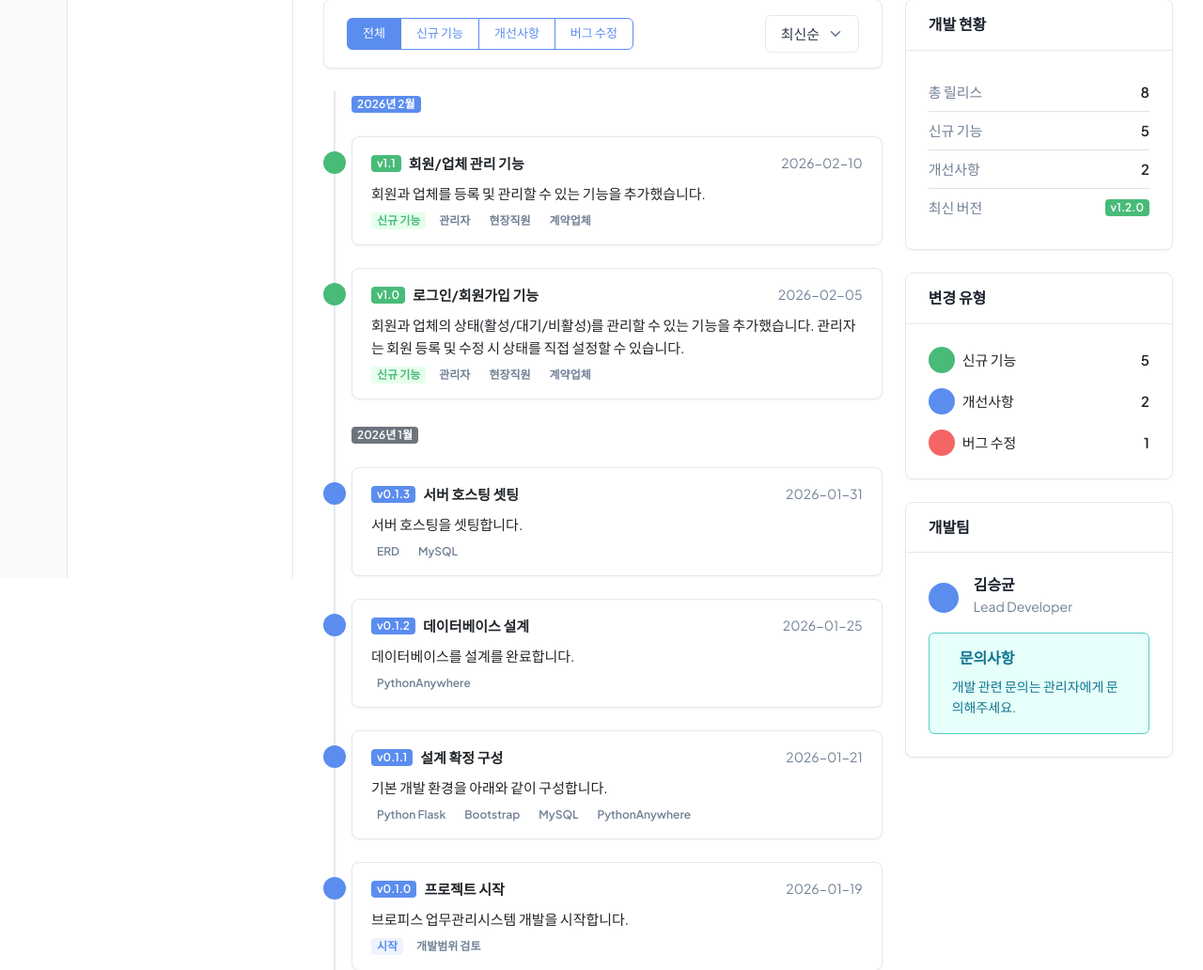
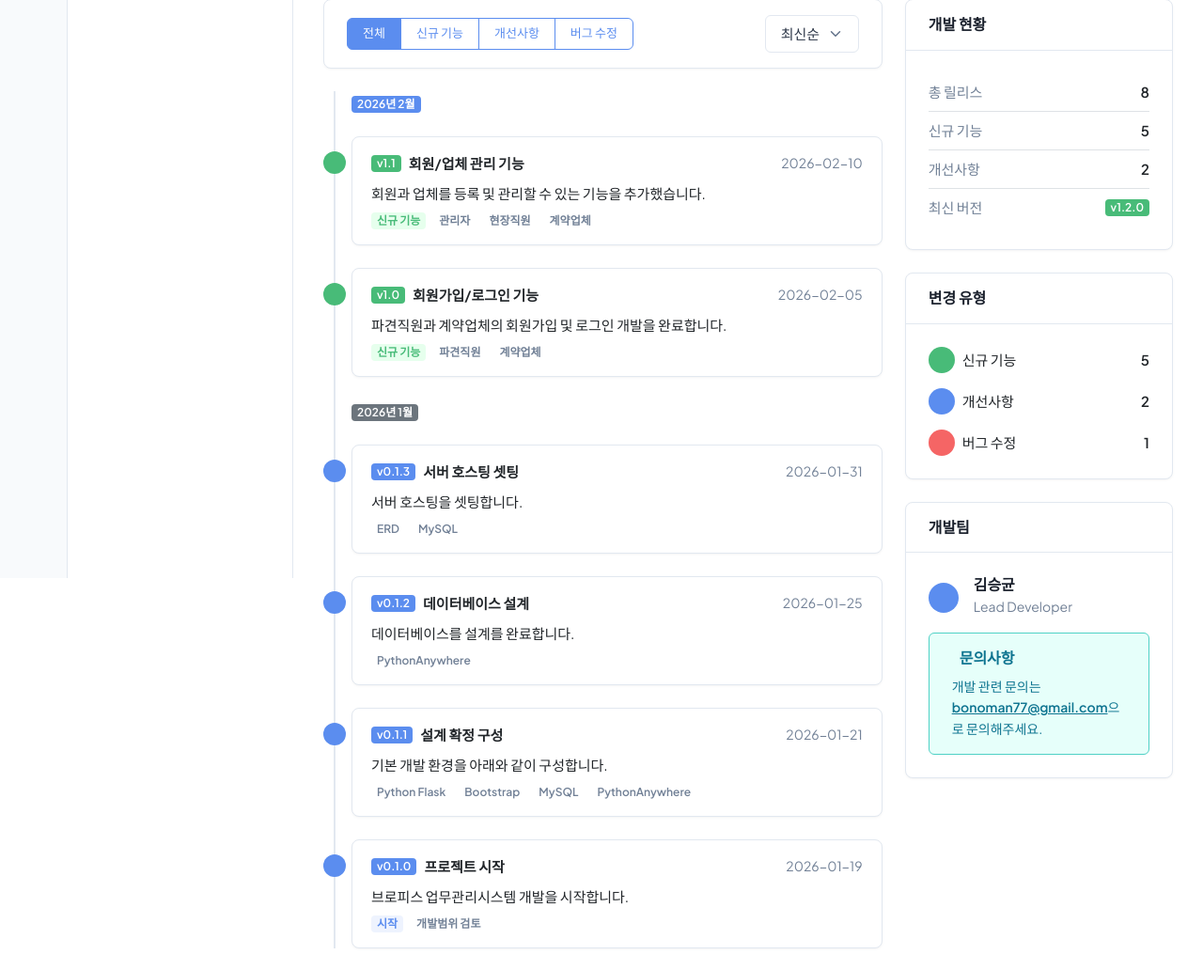
Before and after one commit to bonoman77/PyBroffice, a Flask app: template broffice/templates/homes/timeline.html in a window 1280 px wide. Shown: the part 185-1217 px from the top of the page at 94% size. Run offline with Flask 3, Linux system fonts and the light colour scheme; the template is opened without the code that fills it, so the values that code supplies are empty; style sheets or scripts are compiled from the project's sources; some libraries are stand-ins or nearby versions.

Commit message:
타임라인 부분수정

```diff
--- a/broffice/templates/homes/timeline.html
+++ b/broffice/templates/homes/timeline.html
@@ -84,15 +84,14 @@
                 <div class="d-flex justify-content-between align-items-start mb-2">
                   <div class="d-flex align-items-center gap-2">
                     <span class="badge bg-success">v1.0</span>
-                    <span class="fw-semibold">로그인/회원가입 기능</span>
+                    <span class="fw-semibold">회원가입/로그인 기능</span>
                   </div>
                   <small class="text-muted">2026-02-05</small>
                 </div>
-                <p class="mb-2">회원과 업체의 상태(활성/대기/비활성)를 관리할 수 있는 기능을 추가했습니다. 관리자는 회원 등록 및 수정 시 상태를 직접 설정할 수 있습니다.</p>
+                <p class="mb-2">파견직원과 계약업체의 회원가입 및 로그인 개발을 완료합니다.</p>
                 <div class="d-flex flex-wrap gap-2">
                   <span class="badge bg-success-light text-success">신규 기능</span>
-                  <span class="badge bg-secondary-light text-secondary">관리자</span>
-                  <span class="badge bg-secondary-light text-secondary">현장직원</span>
+                  <span class="badge bg-secondary-light text-secondary">파견직원</span>
                   <span class="badge bg-secondary-light text-secondary">계약업체</span>
                 </div>
               </div>
@@ -278,7 +277,7 @@
           </div>
           <div class="alert alert-info mb-0">
             <h6 class="alert-heading"><i class="ph ph-info me-2"></i>문의사항</h6>
-            <p class="mb-0 small">개발 관련 문의는 관리자에게 문의해주세요.</p>
+            <p class="mb-0 small">개발 관련 문의는 <a href="mailto:bonoman77@gmail.com" class="alert-link">bonoman77@gmail.com</a>으로 문의해주세요.</p>
           </div>
         </div>
       </div>
--- a/broffice/utils/auth_handler.py
+++ b/broffice/utils/auth_handler.py
@@ -10,7 +10,7 @@ def login_required(func):
                 return jsonify({'error': '로그인이 필요합니다.'}), 401
 
             # 홈(/)에서 로그인 페이지로 이동 시에는 flash 메시지 표시 안 함
-            if request.endpoint != 'homes.index':
+            if request.path != '/':
                 flash('로그인이 필요합니다.', 'warning')
             session['next'] = request.url
             return redirect(url_for('accounts.login'))
```
